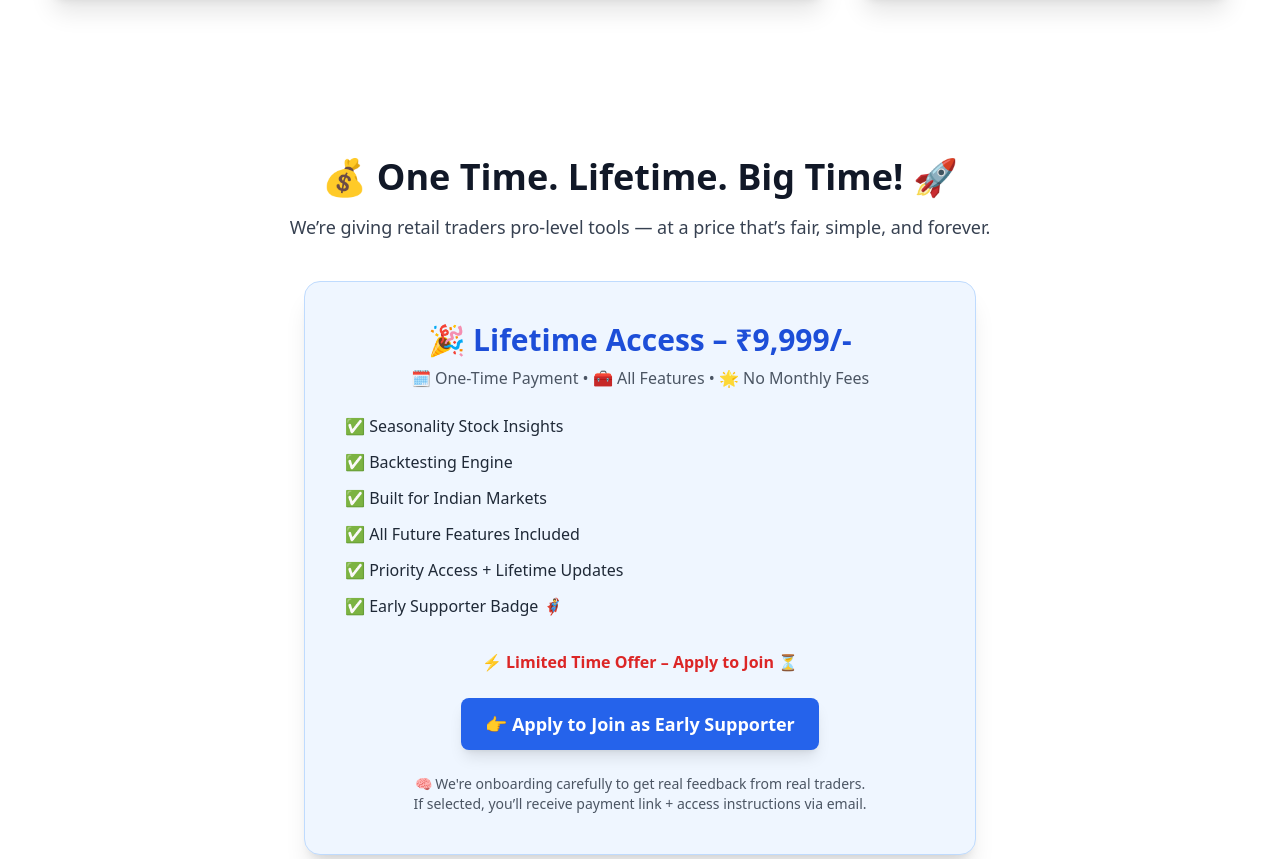
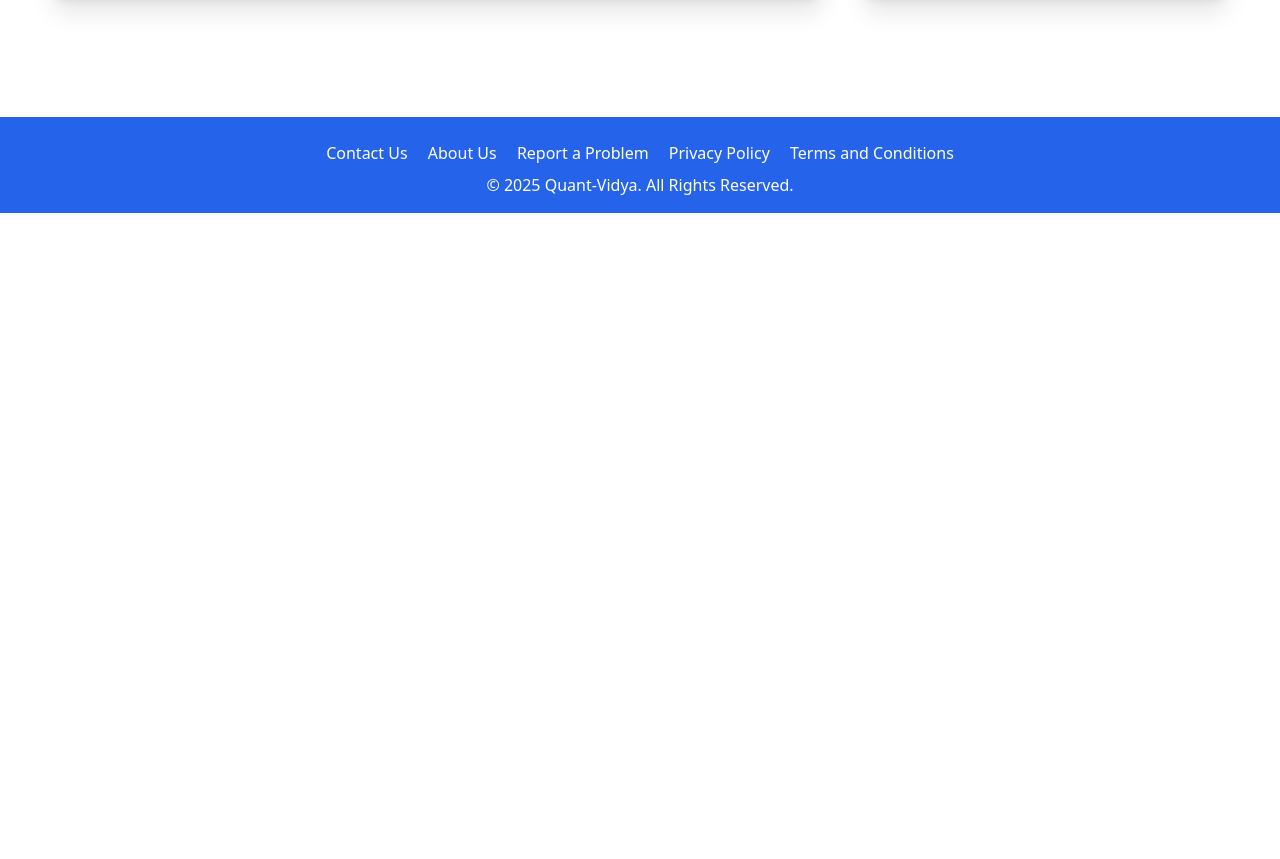
Before and after one commit to GyaanTub/qv, a website: page public/index.html in a window 1280 px wide. Shown: the part 2071-2930 px from the top of the page. After the commit the page ends 2284 px from the top, so only its background shows below. Drawn offline with nearby package versions, Linux system fonts and the light colour scheme.

Commit message:
Update index.html

```diff
--- a/public/index.html
+++ b/public/index.html
@@ -172,47 +172,6 @@
         </div>
     </section>
 
-    <section id="pricing" class="bg-white py-20 px-6 md:px-12">
-        <div class="max-w-4xl mx-auto text-center">
-            <h2 class="text-4xl font-extrabold text-gray-900 mb-4">💰 One Time. Lifetime. Big Time! 🚀</h2>
-            <p class="text-lg text-gray-700 mb-10">
-                We’re giving retail traders pro-level tools — at a price that’s fair, simple, and forever.
-            </p>
-
-            <div class="bg-blue-50 border border-blue-200 shadow-xl rounded-2xl p-10 max-w-2xl mx-auto">
-                <h3 class="text-3xl font-bold text-blue-700 mb-2">🎉 Lifetime Access – ₹9,999/-</h3>
-                <p class="text-gray-600 mb-6">🗓️ One-Time Payment • 🧰 All Features • 🌟 No Monthly Fees</p>
-
-                <ul class="text-left text-gray-800 space-y-3 mb-8">
-                    <li>✅ Seasonality Stock Insights</li>
-                    <li>✅ Backtesting Engine</li>
-                    <li>✅ Built for Indian Markets</li>
-                    <li>✅ All Future Features Included</li>
-                    <li>✅ Priority Access + Lifetime Updates</li>
-                    <li>✅ Early Supporter Badge <span class="text-yellow-600">🦸‍♂️</span></li>
-                </ul>
-
-                <div class="text-red-600 font-semibold mb-6">
-                    ⚡ Limited Time Offer – Apply to Join ⏳
-                </div>
-
-                <!-- Call to Action -->
-                <a href="https://forms.gle/Z6QuLLvYhcyfSVfJ6"
-                    class="inline-block bg-blue-600 hover:bg-blue-700 text-white font-semibold text-lg px-6 py-3 rounded-lg shadow-lg transition-all duration-300">
-                    👉 Apply to Join as Early Supporter
-                </a>
-
-                <p class="text-sm text-gray-600 mt-6">
-                    🧠 We're onboarding carefully to get real feedback from real traders.<br>
-                    If selected, you’ll receive payment link + access instructions via email.
-                </p>
-            </div>
-        </div>
-    </section>
-
-
-
-
     <footer class="bg-blue-600 text-white text-center py-4 mt-10">
         <div class="container mx-auto">
             <div class="mt-2">
```
